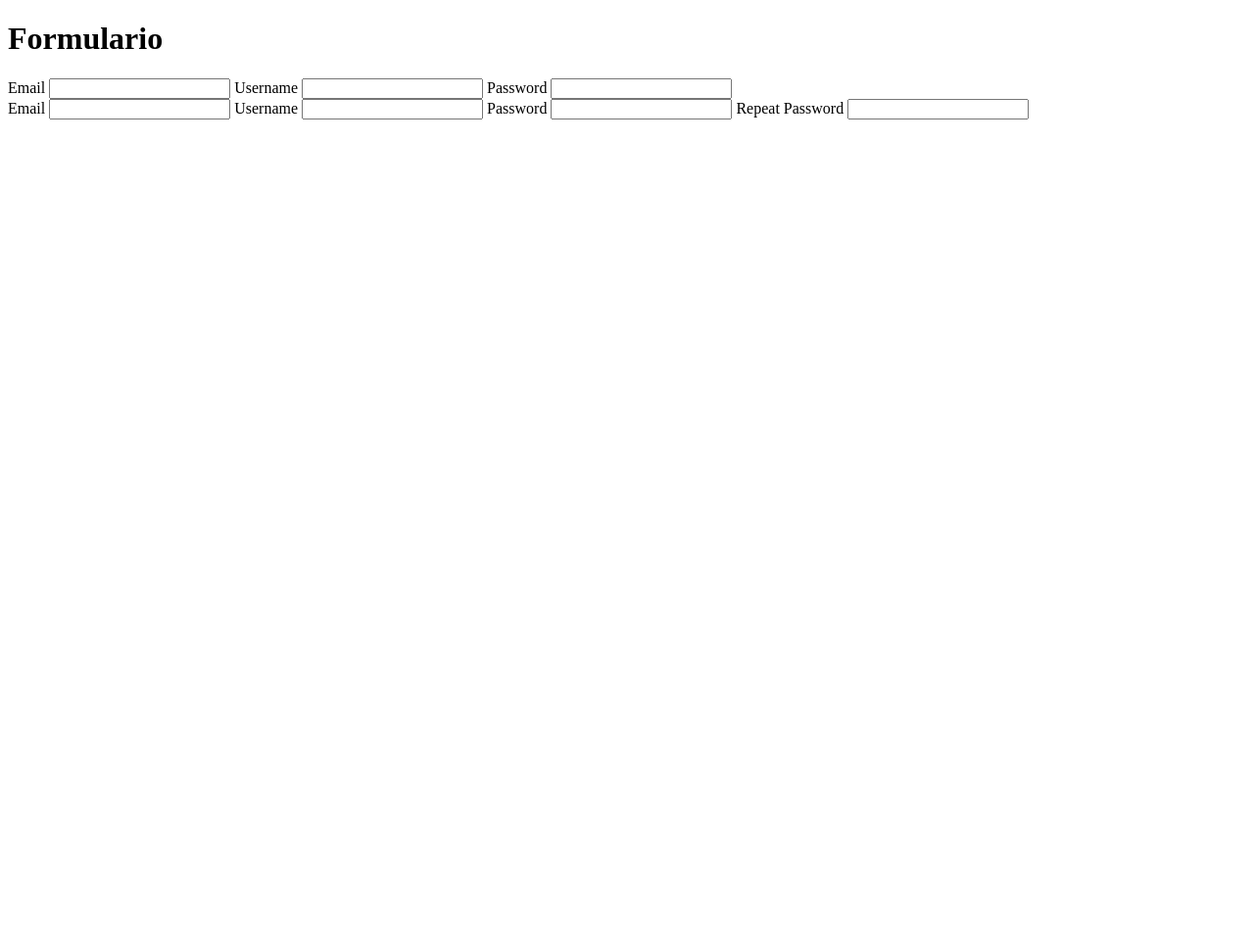
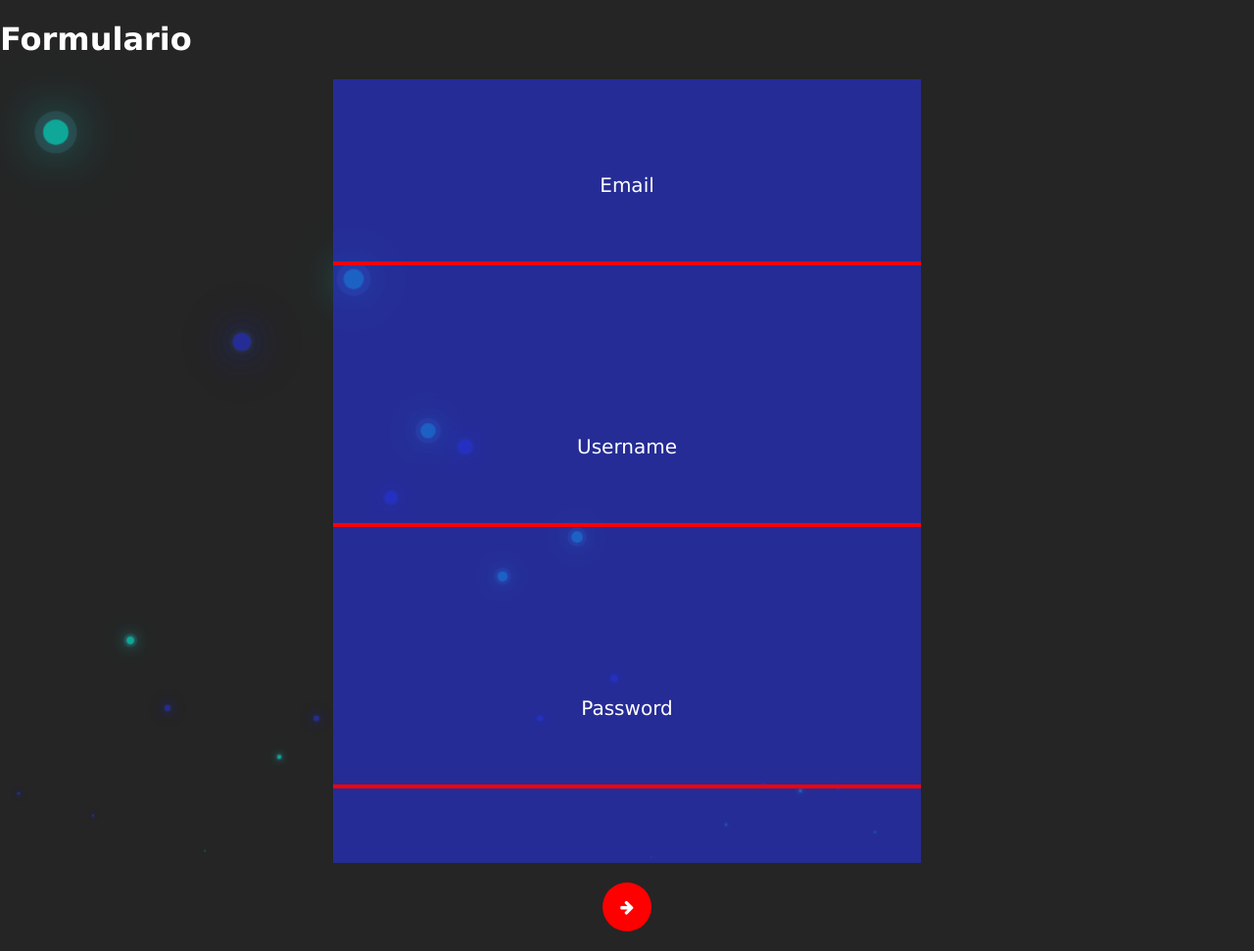
Before and after one commit to DiegoMenaGit/DailyDoFinal, a plain HTML site: page login.html in a window 1280 px wide. Shown: the whole page at 98% size. Before the commit the page ends 800 px from the top, so only its background shows below. Drawn offline with Linux system fonts and the light colour scheme.

Commit message:
iniciando login

```diff
--- a/login.css
+++ b/login.css
@@ -0,0 +1,182 @@
+*{
+
+}
+
+:root {
+    --purple: red;
+    --violet:  yellow;
+    --pink: red;
+}
+
+::-webkit-scrollbar
+{
+    width: 0;
+}
+
+body{
+    font-family: Verdana, Geneva, Tahoma, sans-serif;
+    background-color: rgb(37, 37, 37);
+    color: white;
+    padding: 0%;
+    margin: 0;
+    height: auto;
+}
+
+.bubbles
+{
+    position: absolute;
+    display: flex;
+    opacity: 60%;
+    z-index: -1;
+}
+
+.bubbles span
+{
+    position: relative;
+    width: 30px;
+    height: 30px;
+    background-color: #2733e1;
+    margin: 0 4px;
+    border-radius: 50%;
+    box-shadow: 0 0 10px #4fc3dc44,
+    0 0 50px #2733e1,
+    0 0 100px #2733e1;
+    animation: bubbleanimation 100s linear infinite;
+    animation-duration: calc(125s / var(--i));
+}
+
+.bubbles span:nth-child(even)
+{
+    background: #00ffe7;
+    box-shadow: 0 0 0 10px #4fc3dc44,
+    0 0 50px #00ffe7,
+    0 0 100px #00ffe7
+}
+
+@keyframes bubbleanimation
+{
+    0%
+    {
+        transform: translateY(100vh) scale(0);
+    }
+    100%
+    {
+        transform: translateY(-10vh) scale(1);
+    }
+}
+
+.section__div1__novisible{
+    display: none !important;
+}
+
+.section__div1{
+    transition: 1s;
+    display: grid;
+    grid-template-rows: 1fr 1fr 1fr;
+    grid-template-columns: 1fr;
+    width: 600px;
+    height: 800px;
+    margin: auto;
+    padding: 0 0 0 0;
+    justify-content: center;
+    align-items: center;
+    background-color: rgba(39, 51, 225, 0.6);
+}
+
+.section__div1:hover{
+    transition: 1s;
+    background-color: rgba(39, 51, 225, 1);
+}
+
+.section__div1__transition{
+    transition: 1s;
+    transform: translateX(900px) rotate(50deg);
+    display: grid;
+    grid-template-rows: 1fr 1fr 1fr;
+    grid-template-columns: 1fr;
+    width: 600px;
+    height: 800px;
+    margin: auto;
+    padding: 0 0 0 0;
+    justify-content: center;
+    align-items: center;
+    background-color: rgba(39, 51, 225, 0.6);
+}
+
+.section__div1:hover{
+    transition: 1s;
+    background-color: rgba(39, 51, 225, 1);
+}
+.inputs{
+    display: grid;
+    justify-content: center;
+    align-items: center;
+    padding: 0 0 0 0;
+}
+
+.laber_input{
+    text-align: center;
+    font-size: 20px;
+    padding: 20px 0 20px 0;
+}
+
+.text_input{
+    width: 600px;
+    background: transparent;
+    height: 50px;
+    padding: 0 20px 0 20px;
+    border: 0;
+    font-size: 23px;
+    border-bottom: 4px solid red;
+    box-sizing: border-box;
+}
+
+.text_input:focus{
+    animation: background-pan 3s linear infinite;
+    background: linear-gradient(
+        to right,
+        var(--pink),
+        var(--violet),
+        var(--purple),
+        var(--pink)
+    );
+    background-size: 200%;
+}
+
+.conatiner__boton{
+    padding: 20px 0 20px 0;
+    width: 100%;
+    height: 50px;
+    display: flex;
+    justify-content: center;
+    align-items: center;
+}
+
+.boton{
+    position: absolute;
+    width: 50px;
+    height: 50px;
+    border-radius: 50%;
+    z-index: 20;
+    display: flex;
+    justify-content: center;
+    align-items: center;
+    background-color: red;
+    cursor: pointer;
+    transition: 200ms;
+}
+.boton:hover{
+    transition: 200ms;
+    width: 56px;
+    height: 56px;
+}
+
+@keyframes background-pan {
+    from {
+        background-position: 0% center;
+    }
+
+    to {
+        background-position: -200% center;
+    }
+}
--- a/login.html
+++ b/login.html
@@ -3,34 +3,58 @@
 <head>
     <meta charset="UTF-8">
     <meta http-equiv="X-UA-Compatible" content="IE=edge">
+    <link rel="stylesheet" href="https://cdnjs.cloudflare.com/ajax/libs/font-awesome/4.7.0/css/font-awesome.min.css">
     <meta name="viewport" content="width=device-width, initial-scale=1.0">
+    <link rel="stylesheet" href="login.css">
     <title>Document</title>
 </head>
 <body>
     <h1>Formulario</h1>
+    <div class="bubbles"></div>
     <article>
         <section>
             <div class="section__div1">
-                <label>Email</label>
-                <input class="input_email inputs" type="text">
-                <label>Username</label>
-                <input class="username inputs" type="text">
-                <label>Password</label>
-                <input class="password inputs" type="text">
+                <div class="inputs">
+                <label class="laber_input">Email</label>
+                <input class="input_email text_input" type="text">
+                </div>
+                <div class="inputs">
+                <label class="laber_input">Username</label>
+                <input class="username text_input" type="text">
+                </div>
+                <div class="inputs">
+                <label class="laber_input">Password</label>
+                <input class="password text_input" type="password">
+                </div>
+            </div>
+
+        </section>
+        <section>
+            <div class="section__div1 section__div1__novisible">
+                <div class="inputs">
+                <label class="laber_input">Email</label>
+                <input class="input_email_register text_input" type="text">
+                </div>
+                <div class="inputs">
+                <label class="laber_input">Username</label>
+                <input class="input_username_register text_input" type="text">
+                </div>
+                <div class="inputs">
+                <label class="laber_input">Password</label>
+                <input class="input_password_register text_input" type="text">
+                </div>
+                <div class="inputs">
+                <label class="laber_input">Repeat Password</label>
+                <input class="input_repeatpassword_register text_input" type="text">
+                </div>
             </div>
         </section>
-        <section>
-            <div class="section__div1">
-                <label>Email</label>
-                <input class="input_email_register inputs" type="text">
-                <label>Username</label>
-                <input class="input_username_register inputs" type="text">
-                <label>Password</label>
-                <input class="input_password_register inputs" type="text">
-                <label>Repeat Password</label>
-                <input class="input_repeatpassword_register inputs" type="text">
+        <div class="conatiner__boton">
+            <div class="boton">
+                <i class="fa fa-arrow-right"></i>
             </div>
-        </section>
+        </div>
     </article>
+    <script src="login.js"></script>
 </body>
 </html>
--- a/login.js
+++ b/login.js
@@ -0,0 +1,15 @@
+const bubbles = document.querySelector('.bubbles');
+let intervalId = null;
+
+function createSpan() {
+  const spanCount = bubbles.querySelectorAll('span').length;
+  const span = document.createElement('span');
+  const randomValue = Math.floor(Math.random() * 30) + 1;
+  span.style.setProperty('--i', randomValue);
+  bubbles.appendChild(span);
+  if (spanCount >= 50) {
+    clearInterval(intervalId);
+  }
+}
+
+intervalId = setInterval(createSpan, 200);
```
Also changed, not shown: style.css (+3 -11 lines).
